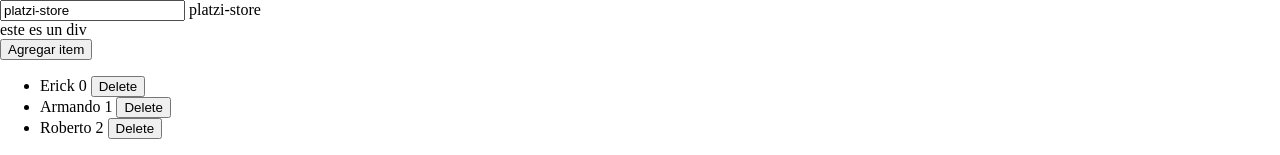
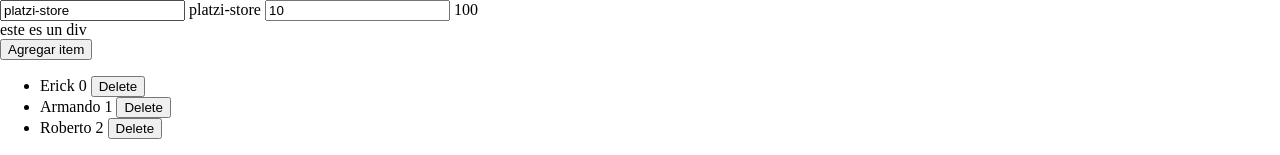
Before and after one commit to Erick0Cruz/Store, an Angular app: page / in a window 1280 px wide. Shown: the top 155 px of the page. Built offline with nearby package versions, Linux system fonts and the light colour scheme.

Commit message:
Creacion de pipes propias

```diff
--- a/src/app/app.component.html
+++ b/src/app/app.component.html
@@ -1,5 +1,8 @@
 <!-- String Interpolation title = component.ts -->
 <input type="text" [(ngModel)]="title" /> {{ title }}
+
+<!-- Utilizacion de pipes -->
+<input type="text" [(ngModel)]="power" /> {{ power | exponential }}
 
 <!-- Condicional ngif-->
 <div *ngIf="title !== 'Erick'">
--- a/src/app/app.component.ts
+++ b/src/app/app.component.ts
@@ -9,6 +9,7 @@ import { Product } from './product.model';
 export class AppComponent {
   title = 'platzi-store';
   items = ['Erick', 'Armando', 'Roberto'];
+  power = 10;
 
   products: Product[] = [
     {
--- a/src/app/app.module.ts
+++ b/src/app/app.module.ts
@@ -6,12 +6,14 @@ import { AppRoutingModule } from './app-routing.module';
 import { AppComponent } from './app.component';
 import { ProductComponent } from './components/product.component';
 import { CartComponent } from './cart/cart.component';
+import { ExponentialPipe } from './exponential.pipe';
 
 @NgModule({
   declarations: [
     AppComponent,
     ProductComponent,
-    CartComponent
+    CartComponent,
+    ExponentialPipe
   ],
   imports: [
     BrowserModule,
--- /dev/null
+++ b/src/app/exponential.pipe.ts
@@ -0,0 +1,12 @@
+import { Pipe, PipeTransform } from '@angular/core';
+
+@Pipe({
+  name: 'exponential'
+})
+export class ExponentialPipe implements PipeTransform {
+
+  transform(value: number): any {
+    return Math.pow(value, 2);
+  }
+
+}
```
Also changed, not shown: 1 other file (tests, documents, lock files or other folders).
